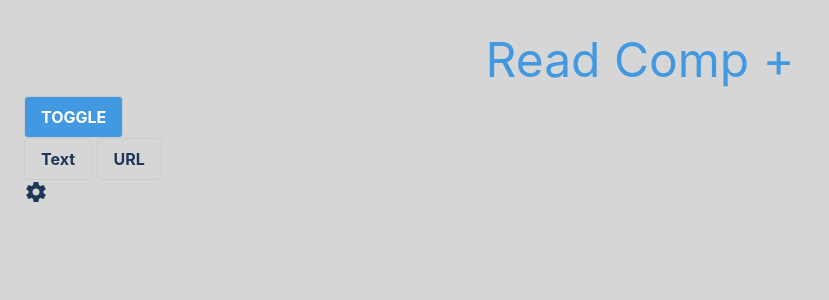
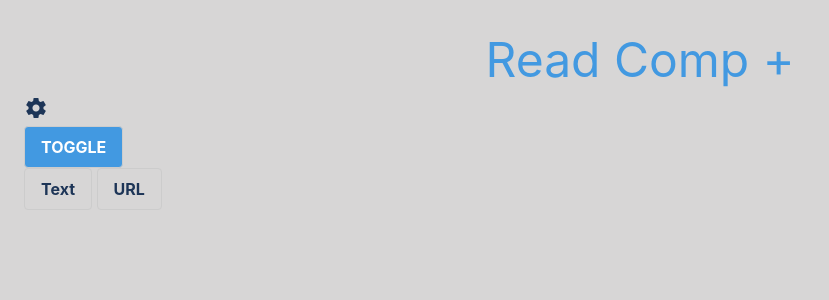
Before and after one commit to gcbest/read-comp-plus, a Svelte app: page / in a window 1280 px wide. Shown: the top 300 px of the page, without its empty margins (0-829 px from the left). Built offline with nearby package versions, Linux system fonts and the light colour scheme.

Commit message:
start styling sidenav

```diff
--- a/src/App.svelte
+++ b/src/App.svelte
@@ -13,11 +13,6 @@
   let isTextAreaVisible: boolean = false;
 
   if (theme) body.classList.add('dark-mode');
-
-  const openNav = () => {
-    document.getElementById('mySidenav').style.width = '250px';
-    document.getElementById('main').style.marginLeft = '250px';
-  };
 </script>
 
 <style lang="scss">
@@ -43,7 +38,6 @@
 <Tailwind />
 <main>
   <Header />
-
   <Button {body} {theme}>Toggle</Button>
   <SideNav />
   <!-- <button
@@ -53,6 +47,4 @@
   </button> -->
   <OptionsArea bind:visible={isTextAreaVisible} />
   <TextArea {text} {isTextAreaVisible} />
-  <span class="material-icons" on:click={openNav}>settings</span>
-
 </main>
--- a/src/components/Header.svelte
+++ b/src/components/Header.svelte
@@ -1,7 +1,19 @@
+<script>
+  const openNav = () => {
+    document.getElementById('mySidenav').style.width = '250px';
+    document.getElementById('main').style.marginLeft = '250px';
+  };
+</script>
+
 <style>
+  /* DARK THEME */
   :global(body.dark-mode) header {
     @apply text-red-400;
   }
 </style>
 
-<header class="text-blue-500 text-5xl text-center m-auto">Read Comp +</header>
+<nav>
+
+  <header class="text-blue-500 text-5xl text-center m-auto">Read Comp +</header>
+  <span class="material-icons cursor-pointer" on:click={openNav}>settings</span>
+</nav>
--- a/src/components/SideNav.svelte
+++ b/src/components/SideNav.svelte
@@ -13,22 +13,22 @@
     z-index: 1;
     top: 0;
     left: 0;
-    background-color: #111;
+    background-color: #457b9d;
     overflow-x: hidden;
     transition: 0.5s;
     padding-top: 60px;
   }
 
-  .sidenav a {
+  .sidenav span {
     padding: 8px 8px 8px 32px;
     text-decoration: none;
     font-size: 25px;
-    color: #818181;
+    /* color: #818181; */
     display: block;
     transition: 0.3s;
   }
 
-  .sidenav a:hover {
+  .sidenav span:hover {
     color: #f1f1f1;
   }
 
@@ -38,6 +38,13 @@
     right: 25px;
     font-size: 36px;
     margin-left: 50px;
+  }
+
+  /* DARK THEME */
+  :global(body.dark-mode) .sidenav {
+    background-color: #457b9d;
+    /* color: #bfc2c7; */
+    /* @apply text-red-400; */
   }
 
   @media screen and (max-height: 450px) {
@@ -51,25 +58,20 @@
 </style>
 
 <aside id="mySidenav" class="sidenav">
-  <!-- <a href="javascript:void(0)" class="closebtn" onclick="closeNav()">&times;</a>
-    <a href="#">About</a>
-    <a href="#">Services</a>
-    <a href="#">Clients</a>
-    <a href="#">Contact</a> -->
   <nav>
     <ul>
       <li>
-        <a class="closebtn" on:click={closeNav}>&times;</a>
+        <span class="closebtn cursor-pointer" on:click={closeNav}>&times;</span>
 
       </li>
       <li>
-        <a href="/home">Home</a>
+        <span class="text-red-400" href="/home">Home</span>
       </li>
       <li>
-        <a href="/about">About</a>
+        <span class="text-red-400" href="/about">About</span>
       </li>
       <li>
-        <a href="/contact">Contact us</a>
+        <span class="text-red-400" href="/contact">Contact us</span>
       </li>
     </ul>
   </nav>
```
